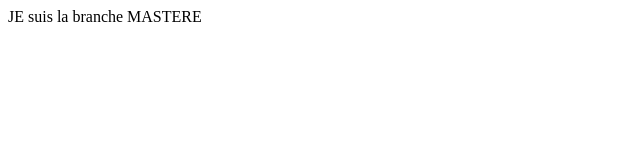
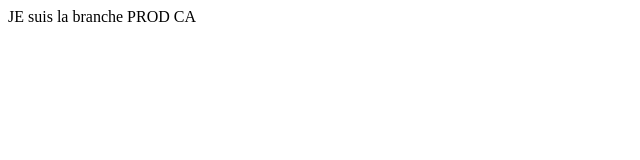
Before and after one commit to parcimonie/temporary, a plain HTML site: page index.html in a window 1280 px wide. Shown: the full height of the page, 0-640 px from the left. Drawn offline with Linux system fonts and the light colour scheme.

Commit message:
Update index.html

```diff
--- a/index.html
+++ b/index.html
@@ -1,7 +1,7 @@
 <html>
-  <head>JE suis la branche MASTERE</head>
+  <head>JE suis la branche PROD CA</head>
   <body
-      machin machin machin
+      machin machin Prod ca
       machin machin machin
   RETUC TRUC TRUC
         machin machin machin
```
